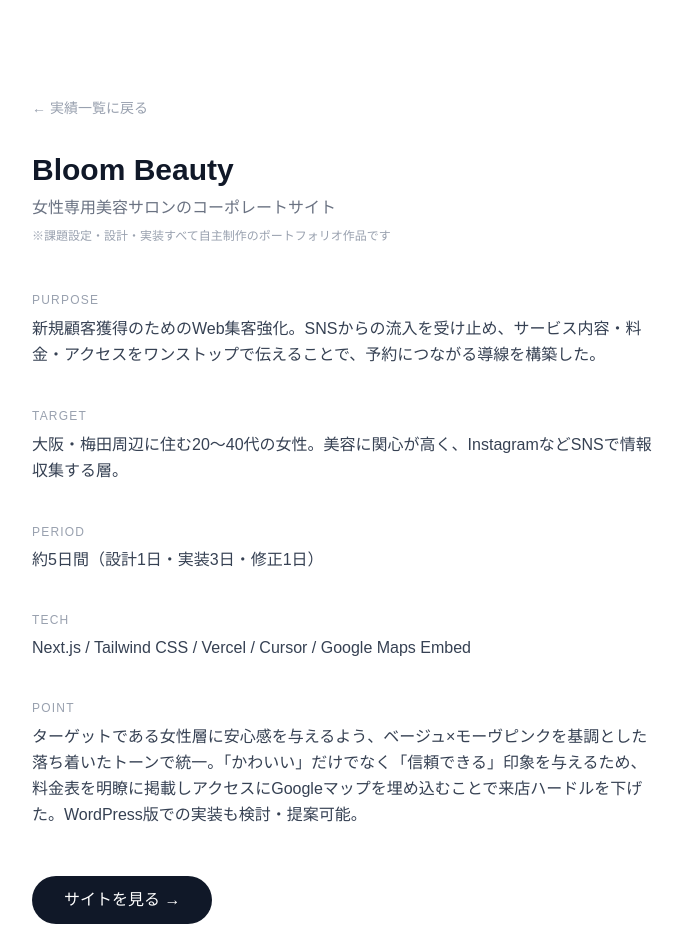
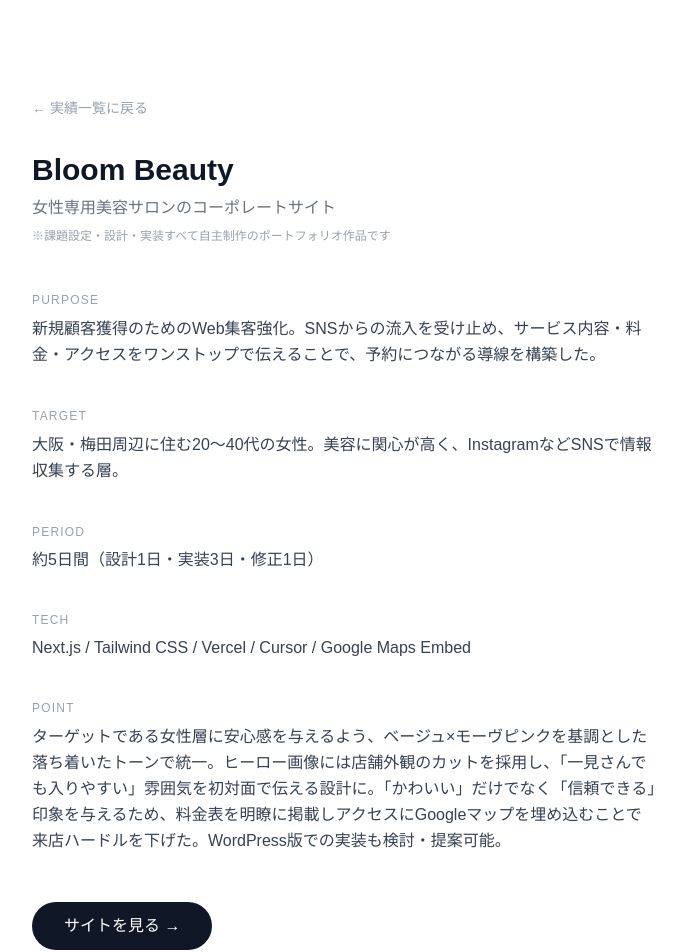
Before and after one commit to allhide911-droid/portfolio, a Next.js app: page /works/bloom in a window 1280 px wide. Shown: the top 952 px of the page, without its empty margins (296-980 px from the left). Built offline with nearby package versions, Linux system fonts and the light colour scheme.

Commit message:
fix: Bloom BeautyのPOINT文にヒーロー画像の意図を追記

```diff
--- a/app/works/bloom/page.tsx
+++ b/app/works/bloom/page.tsx
@@ -26,7 +26,7 @@ export default function BloomBeauty() {
           </div>
           <div>
             <h2 className="text-xs tracking-widest text-gray-400 mb-2">POINT</h2>
-            <p className="text-gray-700 leading-relaxed">ターゲットである女性層に安心感を与えるよう、ベージュ×モーヴピンクを基調とした落ち着いたトーンで統一。「かわいい」だけでなく「信頼できる」印象を与えるため、料金表を明瞭に掲載しアクセスにGoogleマップを埋め込むことで来店ハードルを下げた。WordPress版での実装も検討・提案可能。</p>
+            <p className="text-gray-700 leading-relaxed">ターゲットである女性層に安心感を与えるよう、ベージュ×モーヴピンクを基調とした落ち着いたトーンで統一。ヒーロー画像には店舗外観のカットを採用し、「一見さんでも入りやすい」雰囲気を初対面で伝える設計に。「かわいい」だけでなく「信頼できる」印象を与えるため、料金表を明瞭に掲載しアクセスにGoogleマップを埋め込むことで来店ハードルを下げた。WordPress版での実装も検討・提案可能。</p>
           </div>
         </div>
 
```
